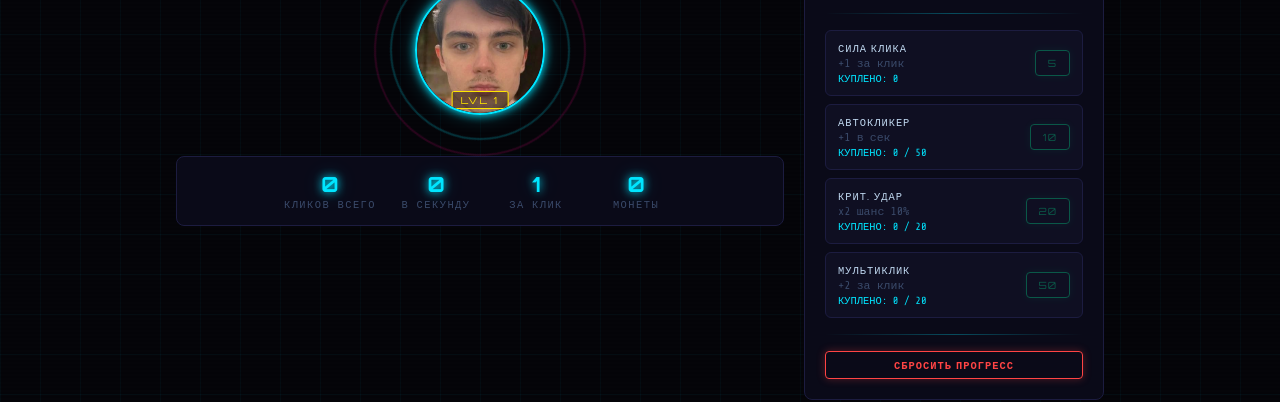
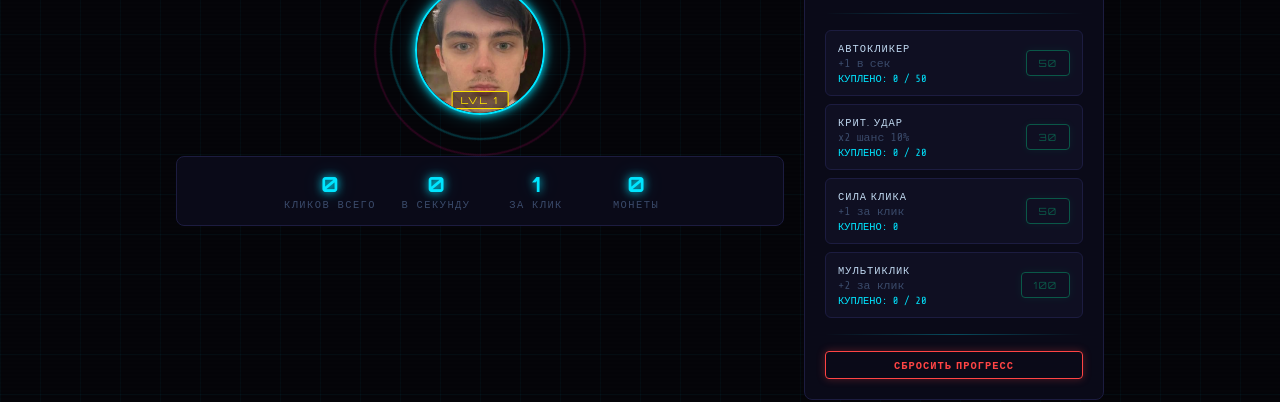
Before and after one commit to wayswfover-cpu/image-cropper, a website: page clicker.html in a window 1280 px wide. Shown: the part 246-648 px from the top of the page. Drawn offline with nearby package versions, Linux system fonts and the light colour scheme.

Commit message:
Change upgrade order and costs: autoClick=50, crit=30, clickPower=50, multi=100

```diff
--- a/clicker.html
+++ b/clicker.html
@@ -476,10 +476,10 @@ var LEVELS=[
   {level:5,name:'ЛЕХА КИБЕРТРОН',clicks:400,cpc:50},
 ];
 var UPG=[
-  {id:'clickPower',name:'СИЛА КЛИКА',baseCost:5,costMult:1.5,effectDesc:'+1 за клик',max:99},
-  {id:'autoClick',name:'АВТОКЛИКЕР',baseCost:10,costMult:1.5,effectDesc:'+1 в сек',max:50},
-  {id:'crit',name:'КРИТ. УДАР',baseCost:20,costMult:1.5,effectDesc:'x2 шанс 10%',max:20},
-  {id:'multi',name:'МУЛЬТИКЛИК',baseCost:50,costMult:1.5,effectDesc:'+2 за клик',max:20},
+  {id:'autoClick',name:'АВТОКЛИКЕР',baseCost:50,costMult:1.5,effectDesc:'+1 в сек',max:50},
+  {id:'crit',name:'КРИТ. УДАР',baseCost:30,costMult:1.5,effectDesc:'x2 шанс 10%',max:20},
+  {id:'clickPower',name:'СИЛА КЛИКА',baseCost:50,costMult:1.5,effectDesc:'+1 за клик',max:99},
+  {id:'multi',name:'МУЛЬТИКЛИК',baseCost:100,costMult:1.5,effectDesc:'+2 за клик',max:20},
 ];
 
 /* ========== STATE ========== */
```
